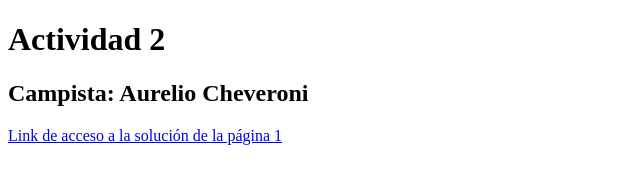
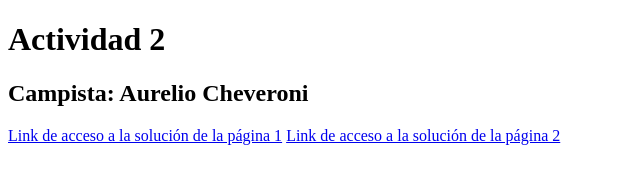
Before and after one commit to JheysonGalvis/analisis_exploratorio_con_la_bd_del_titanic_actividad_2, a plain HTML site: page index.html in a window 1280 px wide. Shown: the whole page, without its empty margins (0-640 px from the left). Drawn offline with Linux system fonts and the light colour scheme.

Commit message:
Generamos el enlace a la página 2

```diff
--- a/index.html
+++ b/index.html
@@ -9,5 +9,6 @@
     <h1>Actividad 2</h1>
     <h2>Campista: Aurelio Cheveroni</h2>
     <a href="https://docs.google.com/document/d/1YBSZf_ExRPgKFHq9sjtnjGgF1ihbaBiI/edit?usp=sharing&ouid=104829352516161633363&rtpof=true&sd=true" target="_blank">Link de acceso a la solución de la página 1</a>
+    <a href="https://docs.google.com/document/d/1nWhT3P3bs4FHK-WBYS9wV-Ro8Ou8-YeR/edit?usp=sharing&ouid=104829352516161633363&rtpof=true&sd=true" target="_blank">Link de acceso a la solución de la página 2</a>
 </body>
 </html>
```
